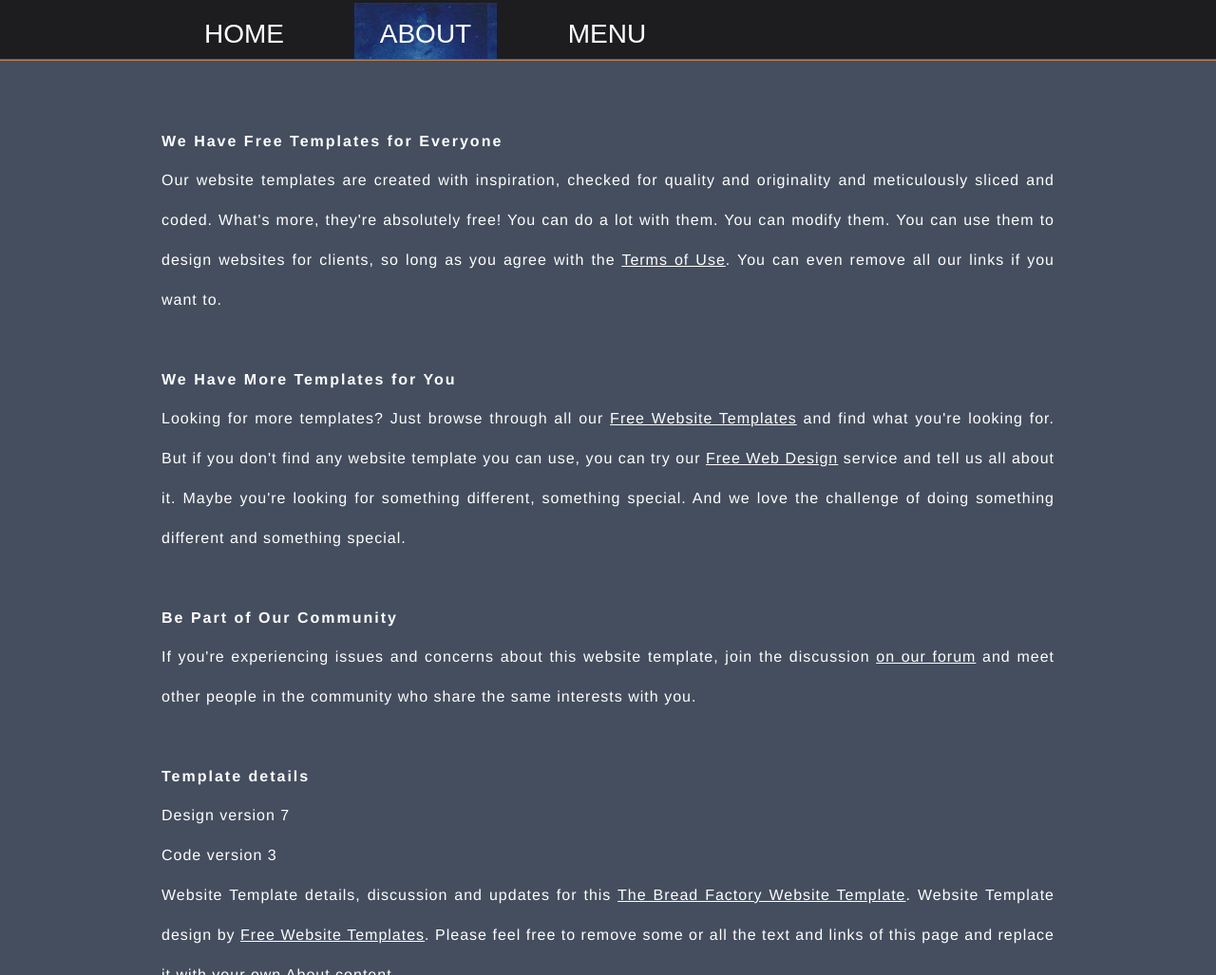
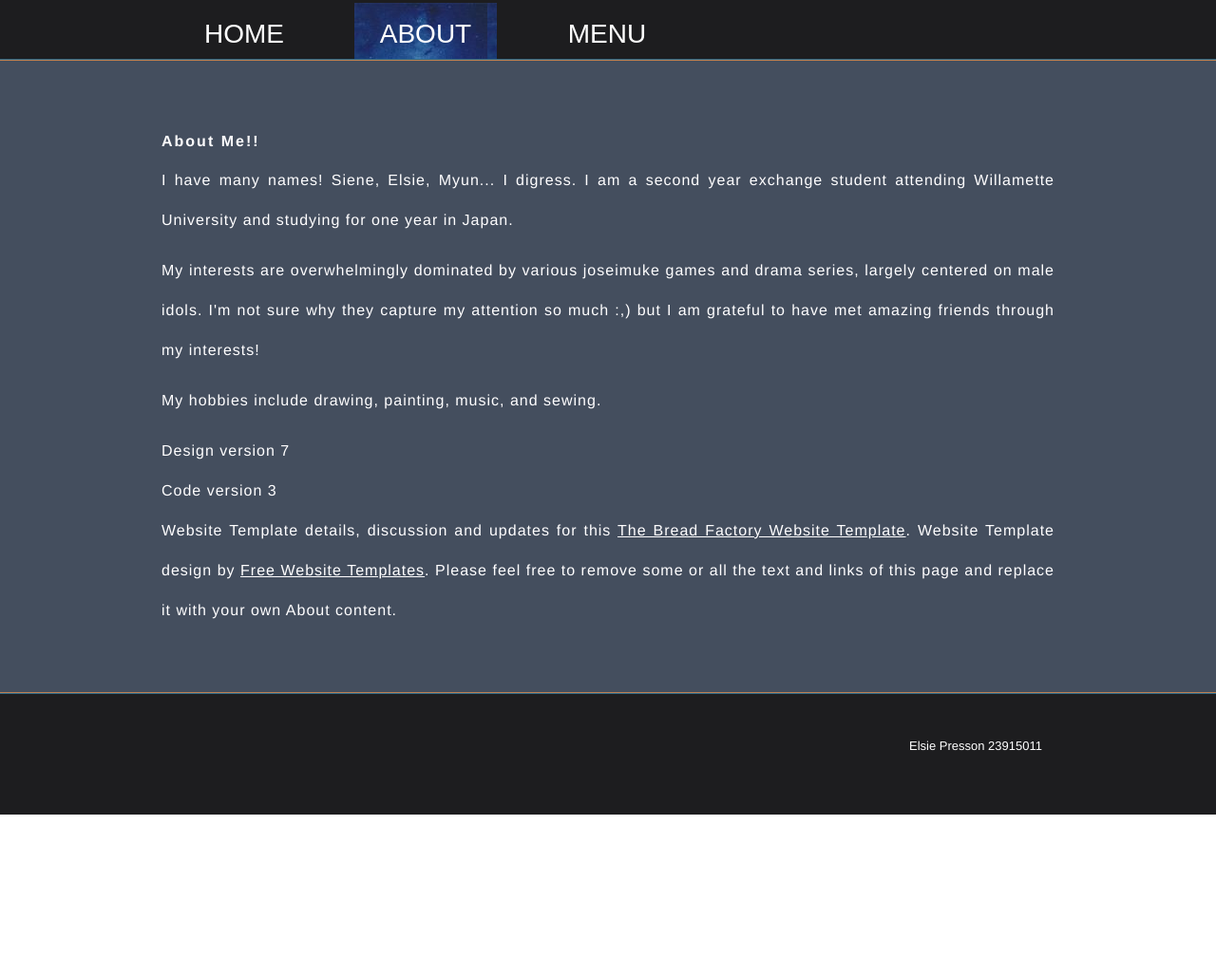
Before and after one commit to myuntachis/23915011, a plain HTML site: page about.html in a window 1280 px wide. Shown: the part 323-1350 px from the top of the page at 95% size. After the commit the page ends 1181 px from the top, so only its background shows below. Drawn offline with Linux system fonts and the light colour scheme.

Commit message:
about.html を更新

```diff
--- a/about.html
+++ b/about.html
@@ -25,13 +25,10 @@
 	</div>
 	<div class="content">
 		<div>
-			<h3>We Have Free Templates for Everyone</h3>
-			<p>Our website templates are created with inspiration, checked for quality and originality and meticulously sliced and coded. What's more, they're absolutely free! You can do a lot with them. You can modify them. You can use them to design websites for clients, so long as you agree with the <a href="http://www.freewebsitetemplates.com/about/termsofuse/">Terms of Use</a>. You can even remove all our links if you want to.</p>
-			<h3>We Have More Templates for You</h3>
-			<p>Looking for more templates? Just browse through all our <a href="http://www.freewebsitetemplates.com/">Free Website Templates</a> and find what you're looking for. But if you don't find any website template you can use, you can try our <a href="http://www.freewebsitetemplates.com/freewebdesign/">Free Web Design</a> service and tell us all about it. Maybe you're looking for something different, something special. And we love the challenge of doing something different and something special.</p>
-			<h3>Be Part of Our Community</h3>
-			<p>If you're experiencing issues and concerns about this website template, join the discussion <a href="http://www.freewebsitetemplates.com/forum/">on our forum</a> and meet other people in the community who share the same interests with you.</p>
-			<h3>Template details</h3>
+			<h3>About Me!!</h3>
+			<p>I have many names! Siene, Elsie, Myun... I digress. I am a second year exchange student attending Willamette University and studying for one year in Japan. </p>
+				<p>My interests are overwhelmingly dominated by various joseimuke games and drama series, largely centered on male idols. I'm not sure why they capture my attention so much :,) but I am grateful to have met amazing friends through my interests!</p>
+				<p>My hobbies include drawing, painting, music, and sewing. </p>
 			<p class="lastchild">Design version 7<br>Code version 3<br>Website Template details, discussion and updates for this <a href="http://www.freewebsitetemplates.com/forum/f18/">The Bread Factory Website Template</a>. Website Template design by <a href="http://www.freewebsitetemplates.com/">Free Website Templates</a>. Please feel free to remove some or all the text and links of this page and replace it with your own About content.</p>
 		</div>
 	</div>
```
